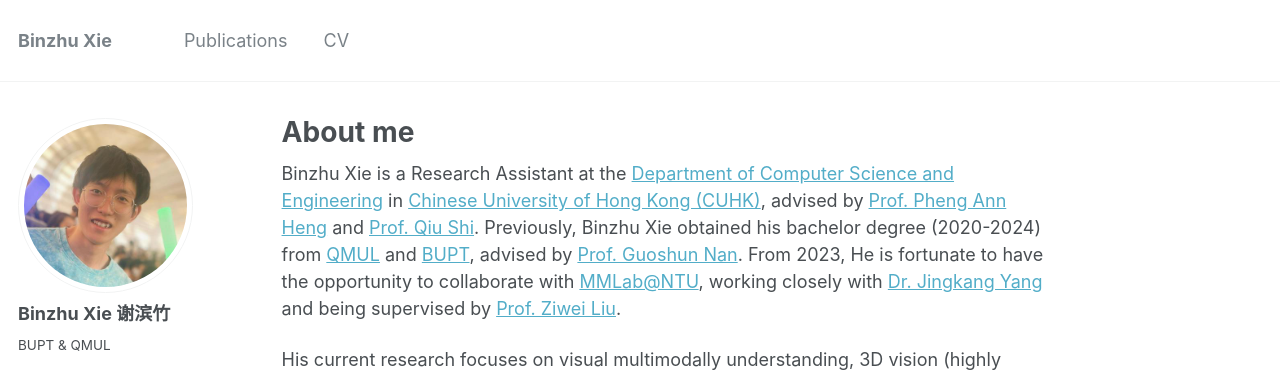
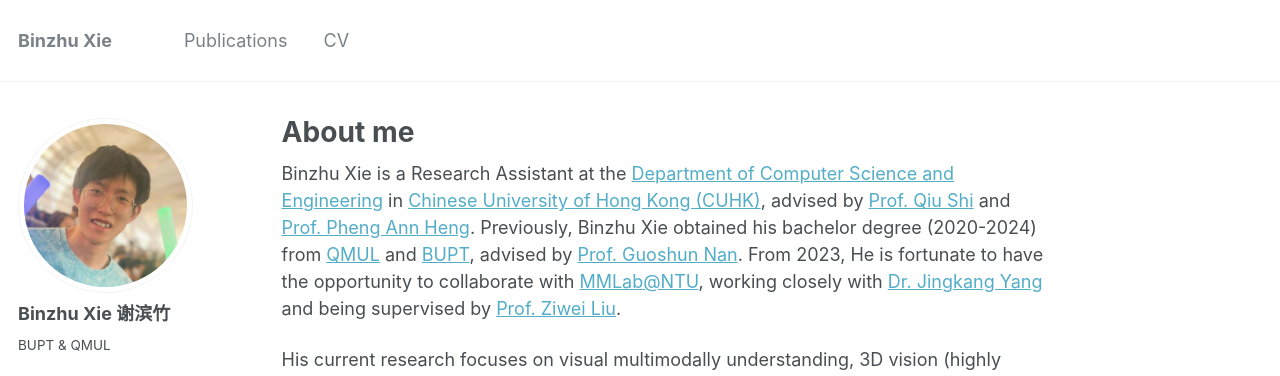
Before and after one commit to Nicous20/Nicous20.github.io, a Jekyll site: the page built from _pages/about.md, in a window 1280 px wide and 923 px high. Shown: the top 376 px of the window. Built offline with Jekyll 4.4.1, drawn with Linux system fonts in a browser that asks for light colours; some web fonts are replaced.

```diff
--- a/_pages/about.md
+++ b/_pages/about.md
@@ -8,7 +8,7 @@ redirect_from:
   - /about.html
 ---
 
-Binzhu Xie is a Research Assistant at the [Department of Computer Science and Engineering](https://www.cse.cuhk.edu.hk/) in [Chinese University of Hong Kong (CUHK)](https://www.cuhk.edu.hk/chinese/index.html), advised by [Prof. Pheng Ann Heng](https://www.cse.cuhk.edu.hk/~pheng/) and [Prof. Qiu Shi](https://shiqiu0419.github.io/). Previously, Binzhu Xie obtained his bachelor degree (2020-2024) from [QMUL](https://www.qmul.ac.uk/) and [BUPT](https://www.bupt.edu.cn/), advised by [Prof. Guoshun Nan](https://scholar.google.com/citations?user=uSykWkMAAAAJ&hl=en). From 2023, He is fortunate to have the opportunity to collaborate with [MMLab@NTU](https://www.mmlab-ntu.com/index.html), working closely with [Dr. Jingkang Yang](https://jingkang50.github.io/) and being supervised by [Prof. Ziwei Liu](https://liuziwei7.github.io/).
+Binzhu Xie is a Research Assistant at the [Department of Computer Science and Engineering](https://www.cse.cuhk.edu.hk/) in [Chinese University of Hong Kong (CUHK)](https://www.cuhk.edu.hk/chinese/index.html), advised by [Prof. Qiu Shi](https://shiqiu0419.github.io/) and [Prof. Pheng Ann Heng](https://www.cse.cuhk.edu.hk/~pheng/). Previously, Binzhu Xie obtained his bachelor degree (2020-2024) from [QMUL](https://www.qmul.ac.uk/) and [BUPT](https://www.bupt.edu.cn/), advised by [Prof. Guoshun Nan](https://scholar.google.com/citations?user=uSykWkMAAAAJ&hl=en). From 2023, He is fortunate to have the opportunity to collaborate with [MMLab@NTU](https://www.mmlab-ntu.com/index.html), working closely with [Dr. Jingkang Yang](https://jingkang50.github.io/) and being supervised by [Prof. Ziwei Liu](https://liuziwei7.github.io/).
 
 His current research focuses on visual multimodally understanding, 3D vision (highly related to XR and HCI), etc.
 
```
